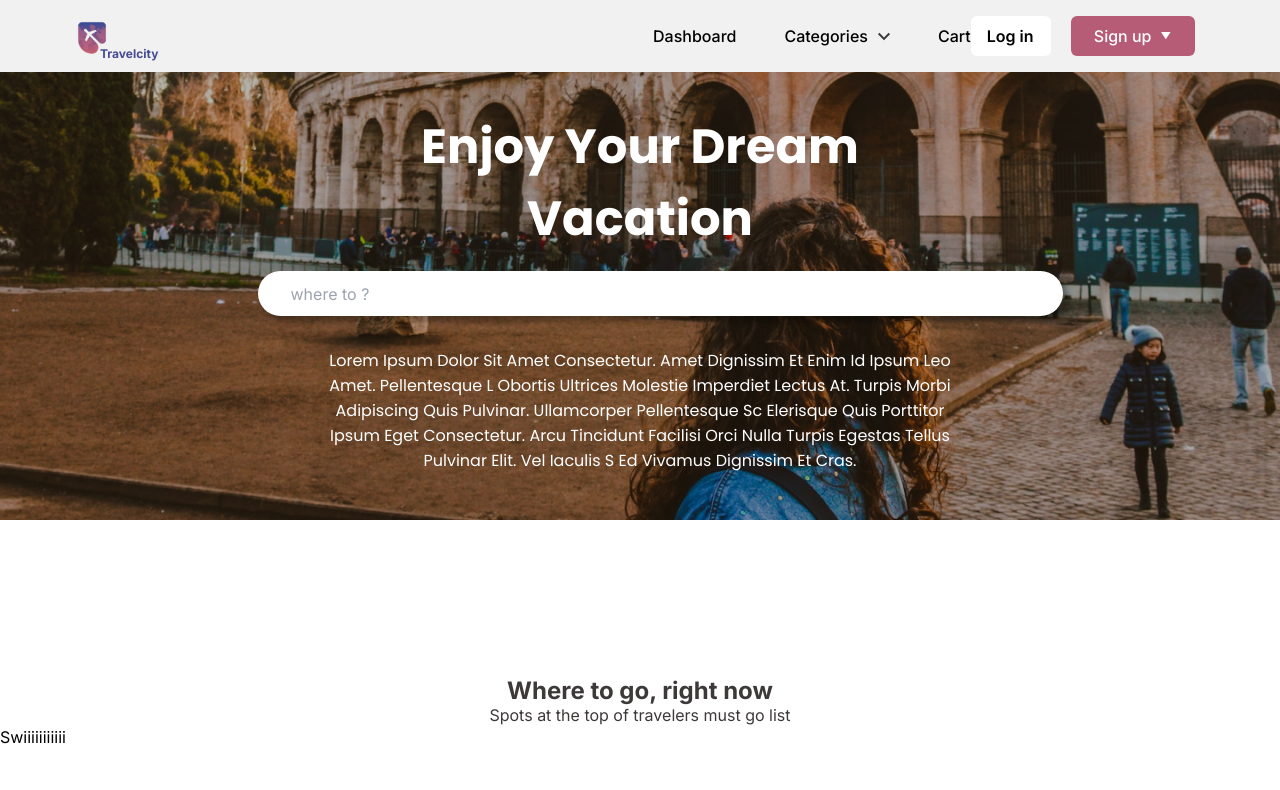
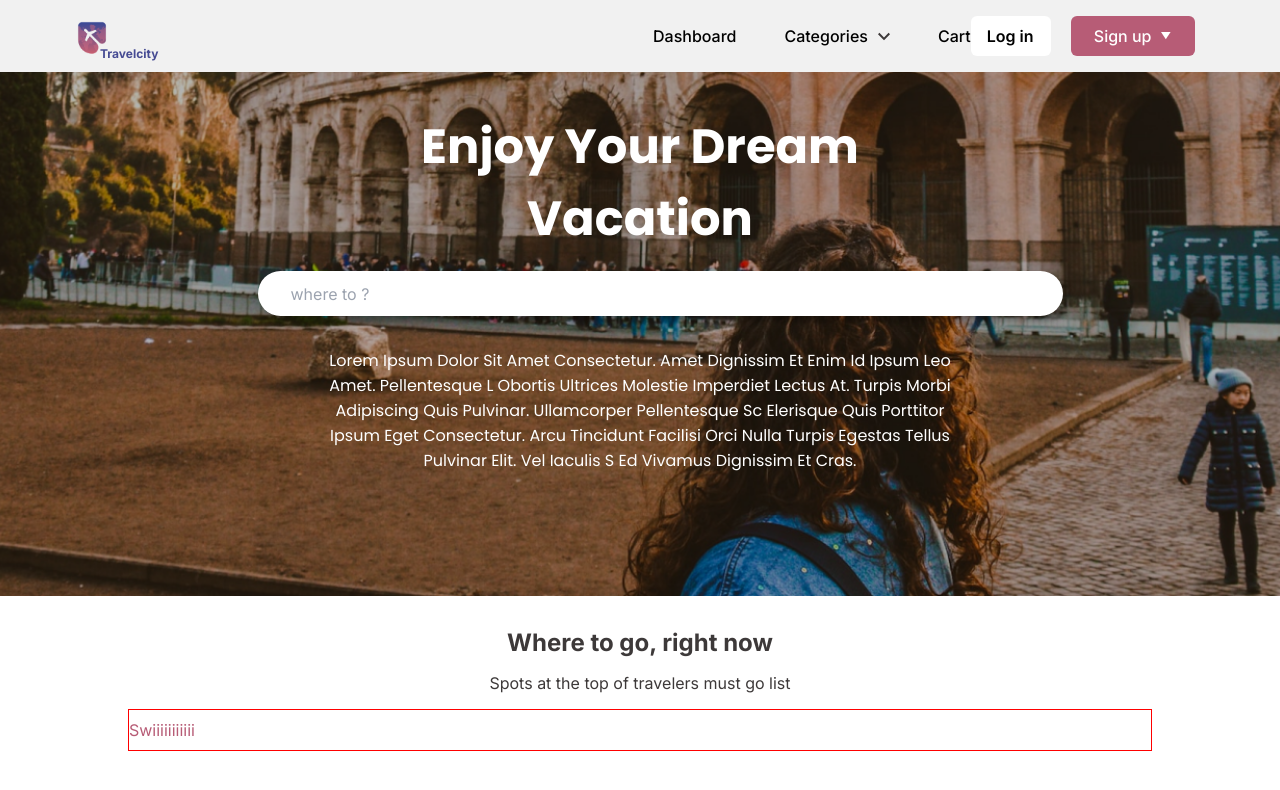
Before and after one commit to amt-abdulmanan-suleman/Travel-booking, a React (Create React App) app: page / in a window 1280 px wide. Shown: the top 790 px of the page. Built offline with nearby package versions, Linux system fonts and the light colour scheme.

Commit message:
hero commit

```diff
--- /dev/null
+++ b/src/components/Cards/DiscoverCards.tsx
@@ -0,0 +1,11 @@
+import React from "react";
+// import "./discoverCards.css"
+
+const DiscoverCards: React.FC = () => {
+  // Your component logic here
+  return (
+    <><div className="swiperContainer">Swiiiiiiiiiii</div></>
+  );
+};
+
+export default DiscoverCards;
--- a/src/components/Discover/Discover.tsx
+++ b/src/components/Discover/Discover.tsx
@@ -1,16 +1,18 @@
 import React from "react";
 import "./discover.css"
-import MySwiper from "../Swiper/Swiper";
+import MySwiper from "../Swiper/MySwiper";
 
 const Discover: React.FC = () => {
   // Your component logic here
   return (
    <>
+   <div className="discover">
    <div className="discoverTextArea">
-          <span>Where to go, right now</span>
+          <h1>Where to go, right now</h1>
           <p>Spots at the top of travelers must go list</p>
    </div>
    <MySwiper />
+   </div>
    </>
   );
 };
--- a/src/components/Discover/discover.css
+++ b/src/components/Discover/discover.css
@@ -1,4 +1,4 @@
-.discoverTextArea span{
+.discoverTextArea h1{
     color: #3D3939;
 font-family: Inter;
 font-size: 24px;
@@ -14,9 +14,17 @@ font-size: 16px;
 font-style: normal;
 font-weight: 400;
 line-height: normal;
+padding: 1rem;
 }
 
 .discoverTextArea{
+    display: flex;
+    justify-content: center;
+    align-items: center;
+    flex-direction: column;
+}
+
+.discover{
     display: flex;
     justify-content: center;
     align-items: center;
--- a/src/components/Hero/hero.css
+++ b/src/components/Hero/hero.css
@@ -1,7 +1,8 @@
 .homeHero{
     width: auto;
-    height: 604px;
+    height: 524px;
     flex-shrink: 0;
+    margin-bottom: 2rem;
 }
 
 /* .otherHeroes{
@@ -10,11 +11,10 @@
     position: relative;
 } */
 
-img{
+.homeHero img{
     width: 100%;
     height: 100%;
     object-fit: cover;
-    background-position: center;
 }
 
 .heroText{
--- a/src/components/Swiper/Swiper.tsx
+++ b/src/components/Swiper/MySwiper.tsx
@@ -1,9 +1,14 @@
 import React from "react";
+import "./swiper.css"
+
+
 
 const MySwiper: React.FC = () => {
   // Your component logic here
   return (
-    <><div>Swiiiiiiiiiii</div></>
+    <><div className="text-roseColor swiperContainer">
+      Swiiiiiiiiiii
+      </div></>
   );
 };
 
--- /dev/null
+++ b/src/components/Swiper/swiper.css
@@ -0,0 +1,10 @@
+.swiperContainer{
+display: flex;
+width: 80%;
+padding: 8px 0px;
+flex-direction: column;
+justify-content: center;
+align-items: flex-start;
+gap: 8px;
+border: 1px solid red;
+}
--- a/src/index.tsx
+++ b/src/index.tsx
@@ -3,6 +3,8 @@ import ReactDOM from 'react-dom/client';
 import { BrowserRouter as Routes } from "react-router-dom";
 import App from './App';
 import "./index.css"
+import "swiper/css";
+
 
 const root = ReactDOM.createRoot(
   document.getElementById('root') as HTMLElement
--- a/tailwind.config.js
+++ b/tailwind.config.js
@@ -1,6 +1,6 @@
 /** @type {import('tailwindcss').Config} */
 module.exports = {
-  content: ["./src/**/*.{html,js,jsx}"],
+  content: ["./src/**/*.{html,js,jsx,ts,tsx}"],
   theme: {
     extend: {
       colors: {
```
Also changed, not shown: 1 other file (tests, documents, lock files or other folders).
